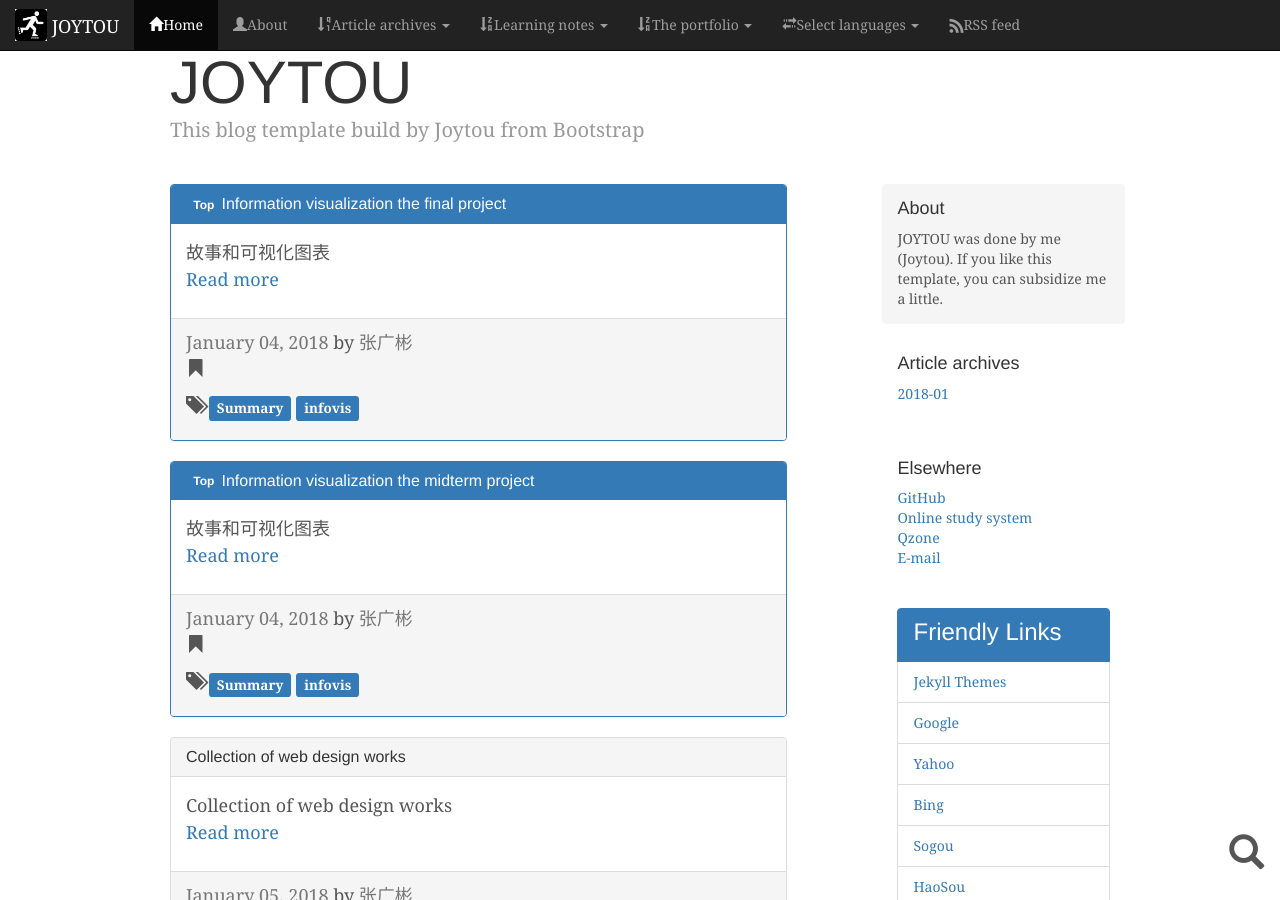
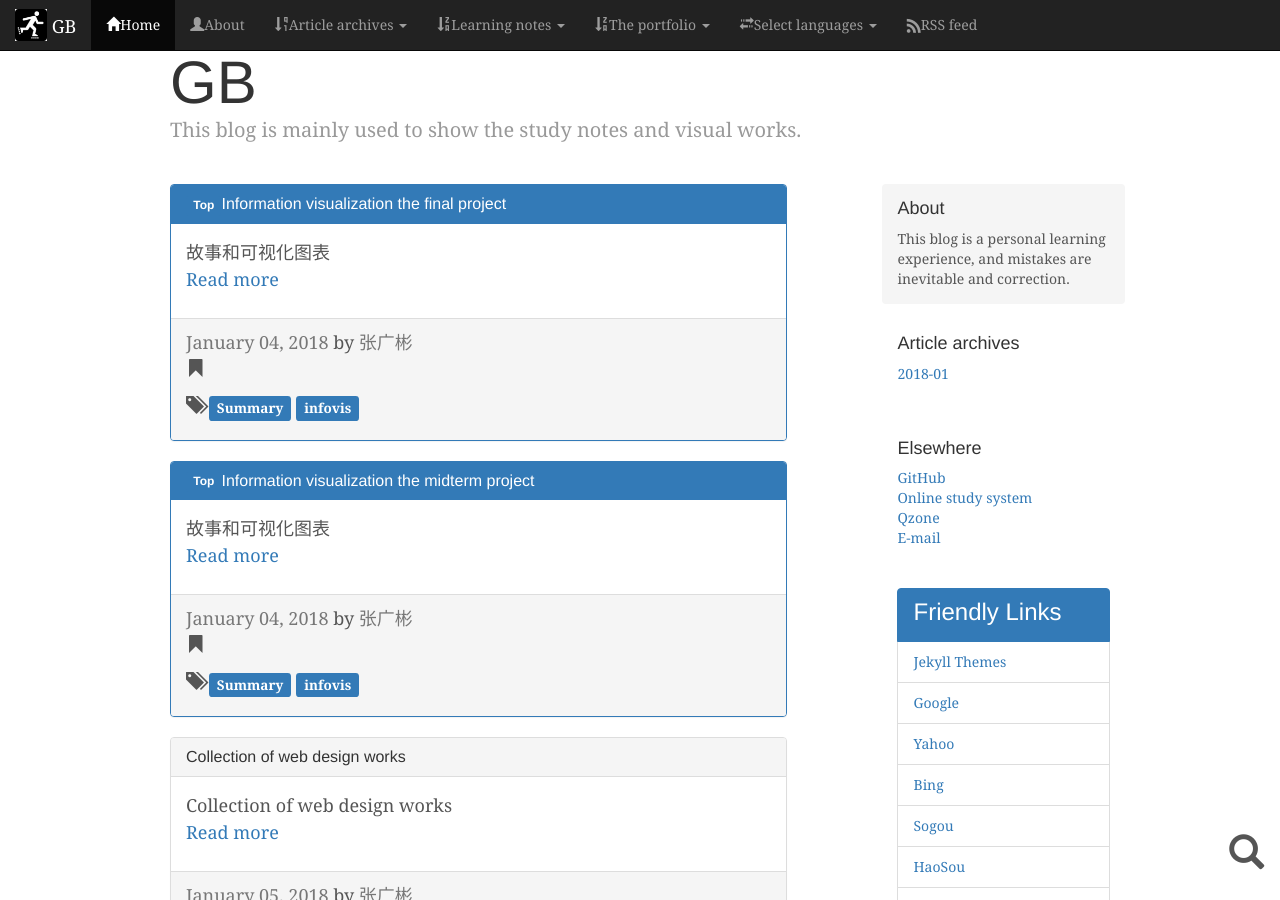
Before and after one commit to zdnfzgb/zdnfzgb.github.io, a Jekyll site: the page built from index.en.html, in a window 1280 px wide and 900 px high. Built offline with Jekyll 4.4.1, drawn with Linux system fonts in a browser that asks for light colours; some web fonts are replaced; comment, search, counter and statistics services are not loaded.

Commit message:
标题翻译修改

```diff
--- a/_data/cn.yml
+++ b/_data/cn.yml
@@ -1,7 +1,7 @@
      sitename: "GB"
      sitesubname: "爆肝的世界"
-     sitedescription: "此博客主要用来展示学习笔记与可视化作品"
-     siteabout: "此博客是个人学习的心得，错误在所难免，望纠正"
+     sitedescription: "此博客主要用來展示學習筆記與可視化作品。"
+     siteabout: "此博客是個人學習的心得,錯誤在所難免,望糾正。"
      about: "关于"
      archivearticle: "文章归档"
      otherplace: "其它位置"
--- a/_data/en.yml
+++ b/_data/en.yml
@@ -1,7 +1,7 @@
-     sitename: "JOYTOU"
-     sitesubname: "An amateur programmer who loves to sit around and refuse to rest!"
-     sitedescription: "This blog template build by builder from style"
-     siteabout: "JOYTOU was done by me (Joytou). If you like this template, you can subsidize me a little."
+     sitename: "GB"
+     sitesubname: "BaoGan's world"
+     sitedescription: "This blog is mainly used to show the study notes and visual works."
+     siteabout: "This blog is a personal learning experience, and mistakes are inevitable and correction."
      about: "About"
      archivearticle: "Article archives"
      otherplace: "Elsewhere"
--- a/_data/tw.yml
+++ b/_data/tw.yml
@@ -1,4 +1,4 @@
-     sitename: "zdnfzgb"
+     sitename: "GB"
      sitesubname: "zdnfzgb的个人世界"
      sitedescription: "此博客主要用来展示学习笔记与可视化作品"
      siteabout: "此博客是个人学习的心得，错误在所难免，望纠正"
```
